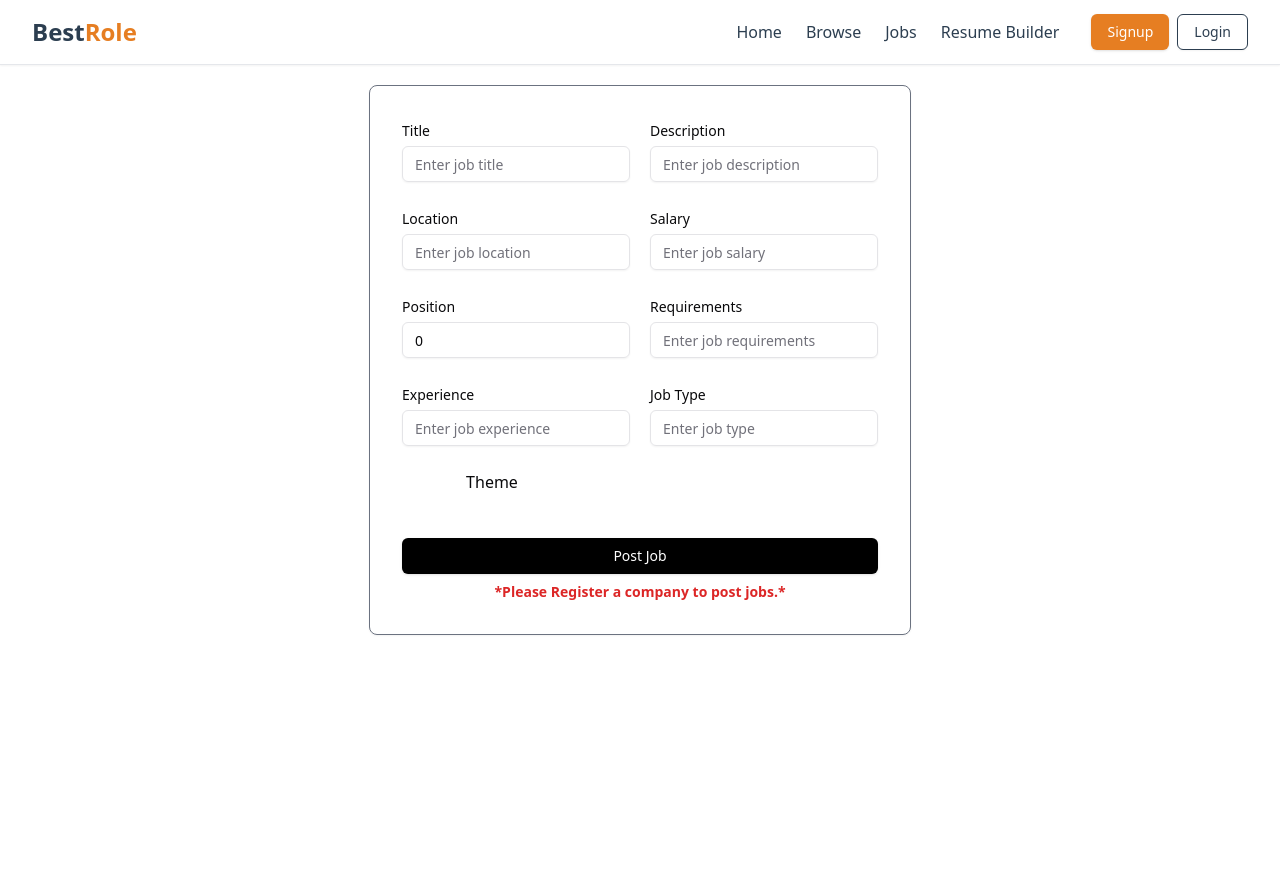
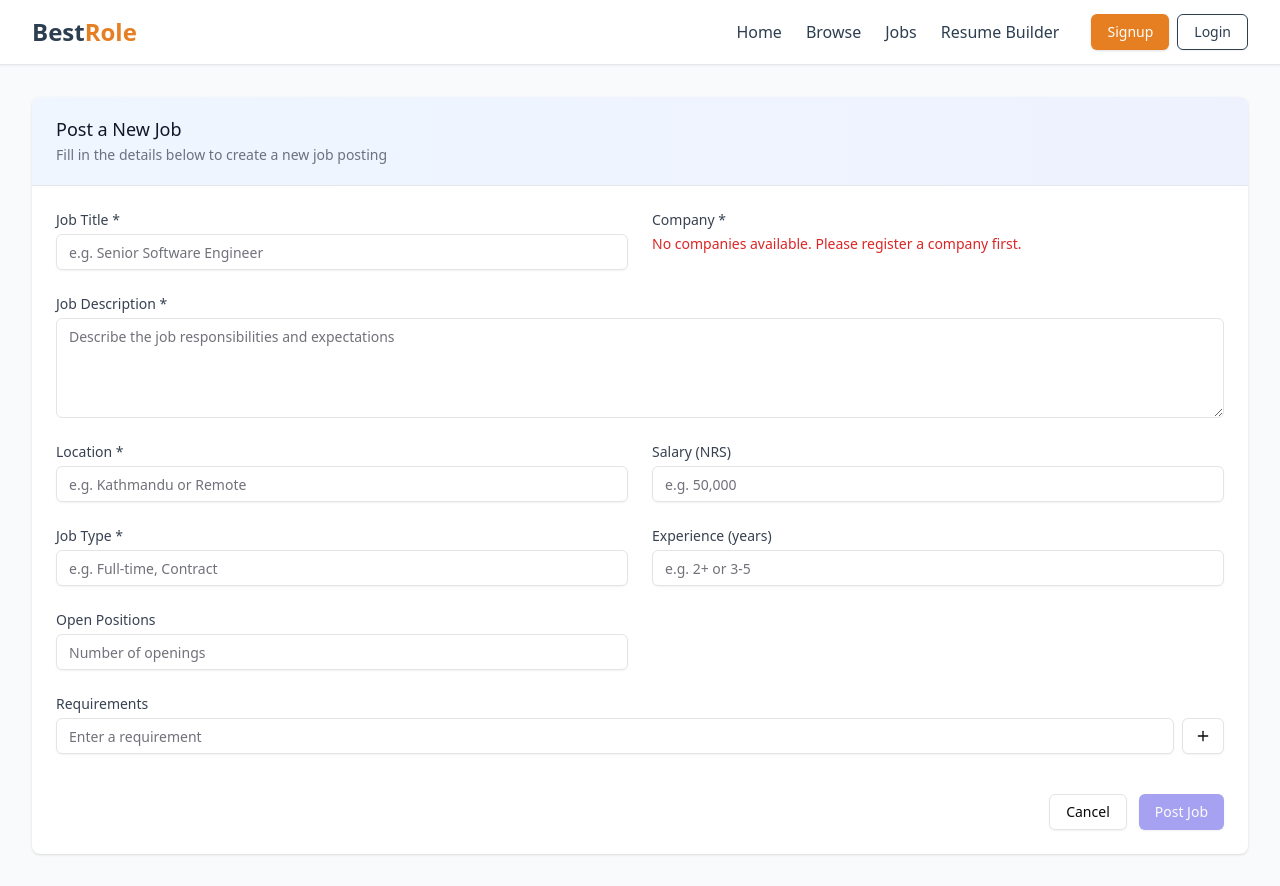
Before and after one commit to aryastha/Online-Job-Portal, a React (Vite) app in the folder Frontend/: page /admin/jobs/create in a window 1280 px wide. Before the commit the page ends 800 px from the top, so only its background shows below. Built offline with nearby package versions, Linux system fonts and the light colour scheme.

Commit message:
Job Posted frontend and backend successfully

```diff
--- a/Frontend/src/components/admincomponents/PostJob.jsx
+++ b/Frontend/src/components/admincomponents/PostJob.jsx
@@ -1,14 +1,9 @@
 import React, { useState } from "react";
 import Navbar from "../components_lite/Navbar";
+import { Input } from "../ui/input";
 import { Label } from "../ui/label";
-import { Input } from "../ui/input";
 import { Button } from "../ui/button";
-import { useNavigate } from "react-router-dom";
-import { JOB_API_ENDPOINT } from "@/utils/data";
-import { toast } from "sonner";
-import { useDispatch, useSelector } from "react-redux";
-import axios from "axios";
-import { setSingleJob } from "@/redux/jobSlice";
+import { useSelector } from "react-redux";
 import {
   Select,
   SelectContent,
@@ -16,162 +11,323 @@ import {
   SelectItem,
   SelectTrigger,
   SelectValue,
-} from "@radix-ui/react-select";
-
-const companyArray = [];
+} from "../ui/select";
+import axios from "axios";
+import { JOB_API_ENDPOINT } from "@/utils/data";
+import { toast } from "sonner";
+import { useNavigate } from "react-router-dom";
+import { Loader2, Plus, X } from "lucide-react";
 
 const PostJob = () => {
   const [input, setInput] = useState({
     title: "",
     description: "",
-    requirements: "",
+    requirements: [],
+    salary: "",
     location: "",
-    salary: "",
     jobType: "",
     experience: "",
-    position: 0,
+    position: "",
     companyId: "",
   });
 
+  const [newRequirement, setNewRequirement] = useState("");
+  const navigate = useNavigate();
   const { companies } = useSelector((store) => store.company);
+  const [loading, setLoading] = useState(false);
 
   const changeEventHandler = (e) => {
     setInput({ ...input, [e.target.name]: e.target.value });
   };
 
+  const selectChangeHandler = (value) => {
+    const selectedCompany = companies.find(
+      (company) => company.name.toLowerCase() === value
+    );
+    setInput({ ...input, companyId: selectedCompany._id });
+  };
+
+  const addRequirement = () => {
+    if (newRequirement.trim() === "") return;
+    setInput({
+      ...input,
+      requirements: [...input.requirements, newRequirement.trim()],
+    });
+    setNewRequirement("");
+  };
+
+  const removeRequirement = (index) => {
+    const updatedRequirements = input.requirements.filter((_, i) => i !== index);
+    setInput({ ...input, requirements: updatedRequirements });
+  };
+
+  const submitHandler = async (e) => {
+    e.preventDefault();
+    try {
+      setLoading(true);
+
+      // Prepare data for backend
+      const payload = {
+        ...input,
+        requirements: input.requirements.join(","), // Convert array to comma-separated string
+        experience: input.experience.toString(), // Ensure string type
+        position: input.position.toString(), // Ensure string type
+      };
+
+      const res = await axios.post(`${JOB_API_ENDPOINT}/post`, payload, {
+        headers: {
+          "Content-Type": "application/json",
+        },
+        withCredentials: true,
+      });
+
+      if (res.data.success) {
+        toast.success(res.data.message);
+        navigate("/admin/jobs");
+      } else {
+        toast.error(res.data.message);
+      }
+    } catch (error) {
+      toast.error(error.response?.data?.message || "An unexpected error occurred");
+    } finally {
+      setLoading(false);
+    }
+  };
+
   return (
+    <div className="min-h-screen bg-gray-50">
+      <Navbar />
+      <div className="max-w-7xl mx-auto px-4 sm:px-6 lg:px-8 py-8">
+        <div className="bg-white shadow rounded-lg overflow-hidden">
+          <div className="px-6 py-5 border-b border-gray-200 bg-gradient-to-r from-blue-50 to-indigo-50">
+            <h3 className="text-lg font-medium leading-6 text-gray-900">
+              Post a New Job
+            </h3>
+            <p className="mt-1 text-sm text-gray-500">
+              Fill in the details below to create a new job posting
+            </p>
+          </div>
+
+          <form onSubmit={submitHandler} className="p-6 space-y-6">
+            <div className="grid grid-cols-1 md:grid-cols-2 gap-6">
+              {/* Job Title */}
               <div>
-      <Navbar />
-      <div className="flex items-center justify-center w-screen my-5">
-        <form className="p-8 max-w-4xl border border-gray-500 shadow-sm hover:shadow-xl rounded-lg">
-          <div className="grid grid-cols-2 gap-5">
-            <div>
-              {/*Job Title  */}
-              <Label>Title</Label>
+                <Label htmlFor="title" className="block text-sm font-medium text-gray-700 mb-1">
+                  Job Title *
+                </Label>
                 <Input
+                  id="title"
                   type="text"
                   name="title"
                   value={input.title}
-                placeholder="Enter job title"
-                className="focus-visible:ring-offset-0 focus-visible:ring-0 my-1 hover:shadow-blue-400"
+                  placeholder="e.g. Senior Software Engineer"
+                  className="w-full"
                   onChange={changeEventHandler}
+                  required
                 />
               </div>
-            {/* Job Description  */}
+
+              {/* Company Selector */}
               <div>
-              <Label>Description</Label>
-              <Input
+                <Label className="block text-sm font-medium text-gray-700 mb-1">
+                  Company *
+                </Label>
+                {companies.length > 0 ? (
+                  <Select onValueChange={selectChangeHandler}>
+                    <SelectTrigger className="w-full">
+                      <SelectValue placeholder="Select a company" />
+                    </SelectTrigger>
+                    <SelectContent>
+                      <SelectGroup>
+                        {companies.map((company) => (
+                          <SelectItem
+                            key={company._id}
+                            value={company.name.toLowerCase()}
+                          >
+                            {company.name}
+                          </SelectItem>
+                        ))}
+                      </SelectGroup>
+                    </SelectContent>
+                  </Select>
+                ) : (
+                  <p className="text-sm text-red-600">
+                    No companies available. Please register a company first.
+                  </p>
+                )}
+              </div>
+
+              {/* Job Description */}
+              <div className="md:col-span-2">
+                <Label htmlFor="description" className="block text-sm font-medium text-gray-700 mb-1">
+                  Job Description *
+                </Label>
+                <textarea
+                  id="description"
                   name="description"
                   value={input.description}
-                placeholder="Enter job description"
-                className="focus-visible:ring-offset-0 focus-visible:ring-0 my-1 hover:shadow-blue-400 "
+                  placeholder="Describe the job responsibilities and expectations"
+                  className="flex w-full rounded-md border border-input bg-background px-3 py-2 text-sm ring-offset-background file:border-0 file:bg-transparent file:text-sm file:font-medium placeholder:text-muted-foreground focus-visible:outline-none focus-visible:ring-2 focus-visible:ring-ring focus-visible:ring-offset-2 disabled:cursor-not-allowed disabled:opacity-50 min-h-[100px]"
+                  onChange={changeEventHandler}
+                  required
+                />
+              </div>
+
+              {/* Location */}
+              <div>
+                <Label htmlFor="location" className="block text-sm font-medium text-gray-700 mb-1">
+                  Location *
+                </Label>
+                <Input
+                  id="location"
+                  type="text"
+                  name="location"
+                  value={input.location}
+                  placeholder="e.g. Kathmandu or Remote"
+                  className="w-full"
+                  onChange={changeEventHandler}
+                  required
+                />
+              </div>
+
+              {/* Salary */}
+              <div>
+                <Label htmlFor="salary" className="block text-sm font-medium text-gray-700 mb-1">
+                  Salary (NRS)
+                </Label>
+                <Input
+                  id="salary"
+                  type="text"  // Changed to text to allow free-form input
+                  name="salary"
+                  value={input.salary}
+                  placeholder="e.g. 50,000"
+                  className="w-full"
                   onChange={changeEventHandler}
                 />
               </div>
 
+              {/* Job Type */}
               <div>
-              <Label>Location</Label>
+                <Label htmlFor="jobType" className="block text-sm font-medium text-gray-700 mb-1">
+                  Job Type *
+                </Label>
                 <Input
+                  id="jobType"
                   type="text"
-                name="location"
-                value={input.location}
-                placeholder="Enter job location"
-                className="focus-visible:ring-offset-0 focus-visible:ring-0 my-1 hover:shadow-blue-400"
+                  name="jobType"
+                  value={input.jobType}
+                  placeholder="e.g. Full-time, Contract"
+                  className="w-full"
+                  onChange={changeEventHandler}
+                  required
+                />
+              </div>
+
+              {/* Experience */}
+              <div>
+                <Label htmlFor="experience" className="block text-sm font-medium text-gray-700 mb-1">
+                  Experience (years)
+                </Label>
+                <Input
+                  id="experience"
+                  type="text"  // Changed to text to allow free-form input
+                  name="experience"
+                  value={input.experience}
+                  placeholder="e.g. 2+ or 3-5"
+                  className="w-full"
                   onChange={changeEventHandler}
                 />
               </div>
 
+              {/* Position */}
               <div>
-              <Label>Salary</Label>
+                <Label htmlFor="position" className="block text-sm font-medium text-gray-700 mb-1">
+                  Open Positions
+                </Label>
                 <Input
-                type="number"
-                name="salary"
-                value={input.salary}
-                placeholder="Enter job salary"
-                className="focus-visible:ring-offset-0 focus-visible:ring-0 my-1 hover:shadow-blue-400"
+                  id="position"
+                  type="text"  // Changed to text to allow free-form input
+                  name="position"
+                  value={input.position}
+                  placeholder="Number of openings"
+                  className="w-full"
                   onChange={changeEventHandler}
                 />
               </div>
 
-            <div>
-              <Label>Position</Label>
+              {/* Requirements */}
+              <div className="md:col-span-2">
+                <Label htmlFor="requirements" className="block text-sm font-medium text-gray-700 mb-1">
+                  Requirements
+                </Label>
+                <div className="space-y-2">
+                  <div className="flex gap-2">
                     <Input
-                type="number"
-                name="position"
-                value={input.position}
-                placeholder="Enter job position"
-                className="focus-visible:ring-offset-0 focus-visible:ring-0 my-1 hover:shadow-blue-400"
-                onChange={changeEventHandler}
+                      type="text"
+                      value={newRequirement}
+                      onChange={(e) => setNewRequirement(e.target.value)}
+                      placeholder="Enter a requirement"
+                      className="flex-1"
+                      onKeyDown={(e) => e.key === "Enter" && addRequirement()}
                     />
+                    <Button
+                      type="button"
+                      onClick={addRequirement}
+                      variant="outline"
+                      className="px-3"
+                    >
+                      <Plus className="h-4 w-4" />
+                    </Button>
                   </div>
 
-            <div>
-              <Label>Requirements</Label>
-              <Input
-                type="text"
-                name="requirements"
-                value={input.requirements}
-                placeholder="Enter job requirements"
-                className="focus-visible:ring-offset-0 focus-visible:ring-0 my-1 hover:shadow-blue-400"
-                onChange={changeEventHandler}
-              />
+                  {input.requirements.length > 0 && (
+                    <div className="border rounded-md divide-y">
+                      {input.requirements.map((req, index) => (
+                        <div key={index} className="flex items-center justify-between px-3 py-2">
+                          <span>{req}</span>
+                          <Button
+                            type="button"
+                            variant="ghost"
+                            size="sm"
+                            onClick={() => removeRequirement(index)}
+                            className="text-red-500 hover:text-red-700"
+                          >
+                            <X className="h-4 w-4" />
+                          </Button>
                         </div>
-
-            <div>
-              <Label>Experience</Label>
-              <Input
-                type="number"
-                name="experience"
-                value={input.experience}
-                placeholder="Enter job experience"
-                className="focus-visible:ring-offset-0 focus-visible:ring-0 my-1 hover:shadow-blue-400"
-                onChange={changeEventHandler}
-              />
+                      ))}
                     </div>
-
-            <div>
-              <Label>Job Type</Label>
-              <Input
-                type="text"
-                name="jobType"
-                value={input.jobType}
-                placeholder="Enter job type"
-                className="focus-visible:ring-offset-0 focus-visible:ring-0 my-1 hover:shadow-blue-400"
-                onChange={changeEventHandler}
-              />
+                  )}
                 </div>
-
-            <div>
-
-                <Select>
-                <SelectTrigger className="w-[180px]">
-                  <SelectValue placeholder="Theme" />
-                </SelectTrigger>
-                <SelectContent>
-                  <SelectItem value="light">Light</SelectItem>
-                  <SelectItem value="dark">Dark</SelectItem>
-                  <SelectItem value="system">System</SelectItem>
-                </SelectContent>
-              </Select>
-
               </div>
             </div>
 
-          {/* Button */}
-          <div className="flex items-center justify-center mt-5">
+            <div className="flex justify-end pt-4">
+              <Button
+                type="button"
+                variant="outline"
+                className="mr-3"
+                onClick={() => navigate(-1)}
+              >
+                Cancel
+              </Button>
               <Button
                 type="submit"
-              className="w-full px-4 py-2 text-sm text-white bg-black rounded-md hover:bg-blue-600 mt-6"
+                disabled={loading || companies.length === 0}
+                className="bg-indigo-600 hover:bg-indigo-700"
               >
-              Post Job
+                {loading ? (
+                  <>
+                    <Loader2 className="mr-2 h-4 w-4 animate-spin" />
+                    Posting...
+                  </>
+                ) : (
+                  "Post Job"
+                )}
               </Button>
             </div>
-          {companyArray.length === 0 && (
-            <p className="text-sm text-red-600 font-semibold text-center mt-2">
-              *Please Register a company to post jobs.*
-            </p>
-          )}
           </form>
+        </div>
       </div>
     </div>
   );
```
Lines whose indentation alone changed are shown as unchanged.
